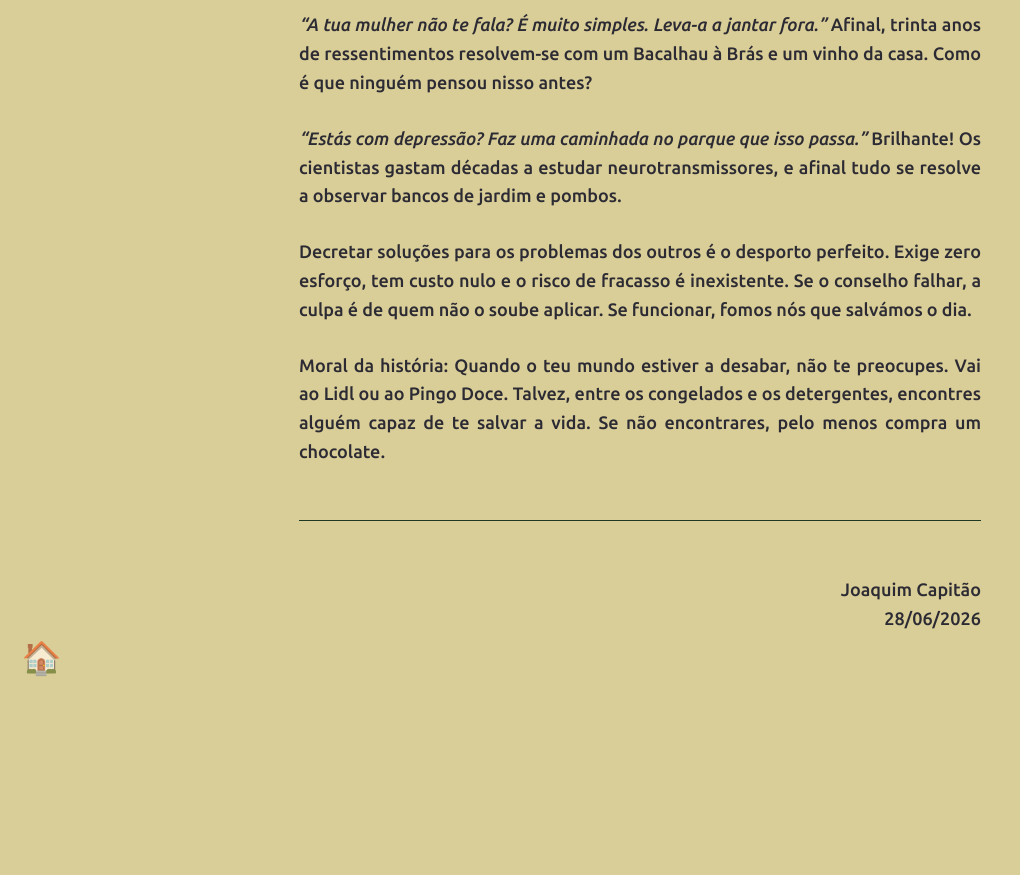
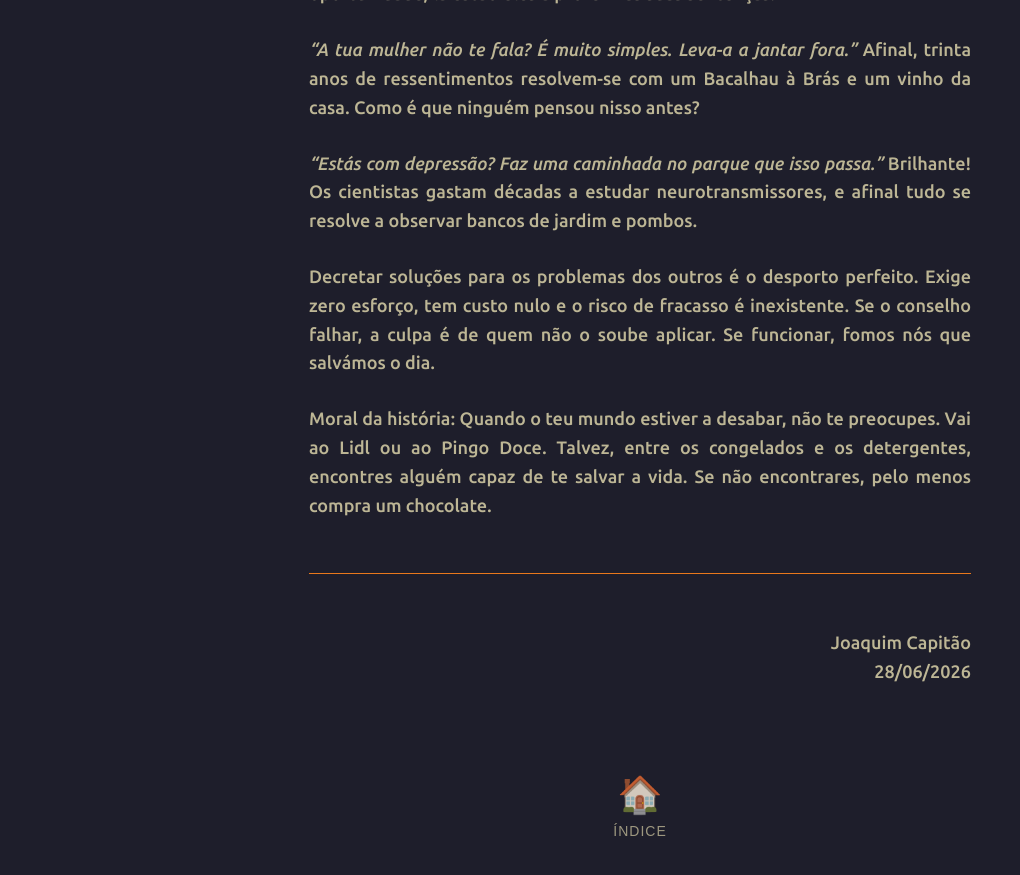
Before and after one commit to joaquim-capitao/queime-depois-de-ler, a Jekyll site: the page built from desporto-perfeito.md, in a window 1280 px wide and 900 px high, scrolled down 1209 px. Shown: the top 875 px of the window, without its empty margins (0-1020 px from the left). Built offline with Jekyll 4.4.1, drawn with Linux system fonts in a browser that asks for light colours; our own code applies the rules of GitHub Pages for plain Markdown files; before the commit the page ends 1920 px from its top, so only the background shows below that.

Commit message:
Atualizar o style-light.html

```diff
--- a/_layouts/style-light.html
+++ b/_layouts/style-light.html
@@ -4,7 +4,7 @@
     <meta charset="UTF-8">
     <meta name="viewport" content="width=device-width, initial-scale=1.0">
     <title>{{ page.title }}</title>
-    <link rel="stylesheet" href="{{ site.baseurl }}/style-light.css">
+    <link rel="stylesheet" href="{{ site.baseurl }}/style-dark.css">
 </head>
 <body>
 
@@ -12,11 +12,15 @@
         <article>
             {{ content }}
         </article>
+
+        <!-- Rodapé Centralizado com Ícone e Texto -->
+        <footer style="text-align: center; margin-top: 60px; padding: 30px 0; clear: both;">
+            <a href="{{ '/index' | relative_url }}" style="text-decoration: none; color: inherit; display: inline-flex; flex-direction: column; align-items: center; gap: 8px; opacity: 0.8; transition: opacity 0.2s;" title="Voltar ao índice">
+                <span style="font-size: 36px; line-height: 1;">🏠</span>
+                <span style="font-size: 14px; font-family: sans-serif; letter-spacing: 1px; text-transform: uppercase;">Índice</span>
+            </a>
+        </footer>
     </main>
-
-    <a href="{{ '/index' | relative_url }}" style="font-size: 32px; text-decoration: none; opacity: 0.8;" title="Voltar ao índice">🏠</a>
-        </footer>
-
 
 </body>
 </html>
```
